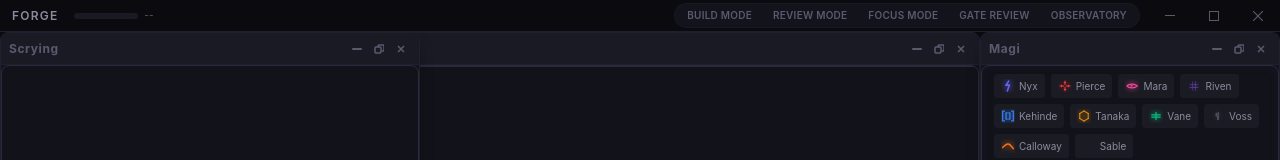
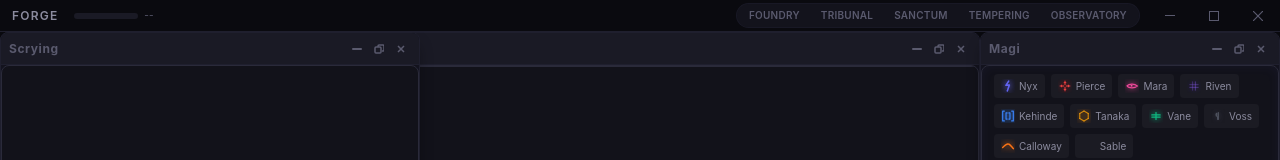
Before and after one commit to CYM4TIC/forge-OS, a React (Vite) app in the folder apps/desktop/: page / in a window 1280 px wide. Shown: the top 160 px of the page. Built offline with nearby package versions, Linux system fonts and the light colour scheme.

Commit message:
Phase 7 seal: alchemical workspace preset names
Foundry (build), Tribunal (review), Sanctum (focus), Tempering
(gate review), Observatory, Ouroboros (dev — the forge reshaping
itself), Magi (team). Descriptions reference panel names in the
alchemical vocabulary. Last Meridian drift item resolved.

```diff
--- a/apps/desktop/src/window-manager/manager.ts
+++ b/apps/desktop/src/window-manager/manager.ts
@@ -107,8 +107,8 @@ const PANEL_TYPE_REGISTRY: Map<PanelType, PanelTypeInfo> = new Map([
 const BUILT_IN_PRESETS: WorkspacePreset[] = [
   {
     id: 'build',
-    name: 'Build Mode',
-    description: 'Canvas big, chat + preview + dispatch queue docked',
+    name: 'Foundry',
+    description: 'Crucible + Furnace + Orb + Crucible Queue — active construction',
     isBuiltIn: true,
     panels: [
       { type: 'chat', state: 'docked', position: { x: 0, y: 0 }, size: { width: 320, height: 600 }, tabGroupId: null, tabOrder: 0 },
@@ -119,8 +119,8 @@ const BUILT_IN_PRESETS: WorkspacePreset[] = [
   },
   {
     id: 'review',
-    name: 'Review Mode',
-    description: 'Chat + findings + dispatch queue + agora for gate review',
+    name: 'Tribunal',
+    description: 'Crucible + Echoes + Crucible Queue + Agora — judgment and review',
     isBuiltIn: true,
     panels: [
       { type: 'chat', state: 'docked', position: { x: 0, y: 0 }, size: { width: 320, height: 600 }, tabGroupId: null, tabOrder: 0 },
@@ -131,8 +131,8 @@ const BUILT_IN_PRESETS: WorkspacePreset[] = [
   },
   {
     id: 'focus',
-    name: 'Focus Mode',
-    description: 'Chat only, everything else minimized',
+    name: 'Sanctum',
+    description: 'Crucible only — deep work, undisturbed',
     isBuiltIn: true,
     panels: [
       { type: 'chat', state: 'floating', position: { x: 100, y: 20 }, size: { width: 500, height: 560 }, tabGroupId: null, tabOrder: 0 },
@@ -140,8 +140,8 @@ const BUILT_IN_PRESETS: WorkspacePreset[] = [
   },
   {
     id: 'gate_review',
-    name: 'Gate Review',
-    description: 'Agent Board + Findings + Timeline for gate sessions',
+    name: 'Tempering',
+    description: 'Grimoire + Echoes + Chronicle — the fire that hardens',
     isBuiltIn: true,
     panels: [
       { type: 'agent_board', state: 'docked', position: { x: 0, y: 0 }, size: { width: 500, height: 350 }, tabGroupId: null, tabOrder: 0 },
@@ -152,7 +152,7 @@ const BUILT_IN_PRESETS: WorkspacePreset[] = [
   {
     id: 'observatory',
     name: 'Observatory',
-    description: 'Canvas HUD + Graph Viewer + Vault Browser for exploration',
+    description: 'Furnace + Ley Lines + Vault — scrying the deep structure',
     isBuiltIn: true,
     panels: [
       { type: 'canvas_hud', state: 'docked', position: { x: 0, y: 0 }, size: { width: 500, height: 600 }, tabGroupId: null, tabOrder: 0 },
@@ -162,8 +162,8 @@ const BUILT_IN_PRESETS: WorkspacePreset[] = [
   },
   {
     id: 'dev',
-    name: 'Dev Mode',
-    description: 'Chat + Preview + Connectivity for active development',
+    name: 'Ouroboros',
+    description: 'Crucible + Orb + Scrying — the forge reshaping itself',
     isBuiltIn: true,
     panels: [
       { type: 'chat', state: 'docked', position: { x: 0, y: 0 }, size: { width: 320, height: 600 }, tabGroupId: null, tabOrder: 0 },
@@ -173,8 +173,8 @@ const BUILT_IN_PRESETS: WorkspacePreset[] = [
   },
   {
     id: 'team',
-    name: 'Team Mode',
-    description: 'Chat + team + dispatch queue + agora for team coordination',
+    name: 'Magi',
+    description: 'Crucible + Magi + Crucible Queue + Agora — the council convenes',
     isBuiltIn: true,
     panels: [
       { type: 'chat', state: 'docked', position: { x: 0, y: 0 }, size: { width: 320, height: 600 }, tabGroupId: null, tabOrder: 0 },
```
